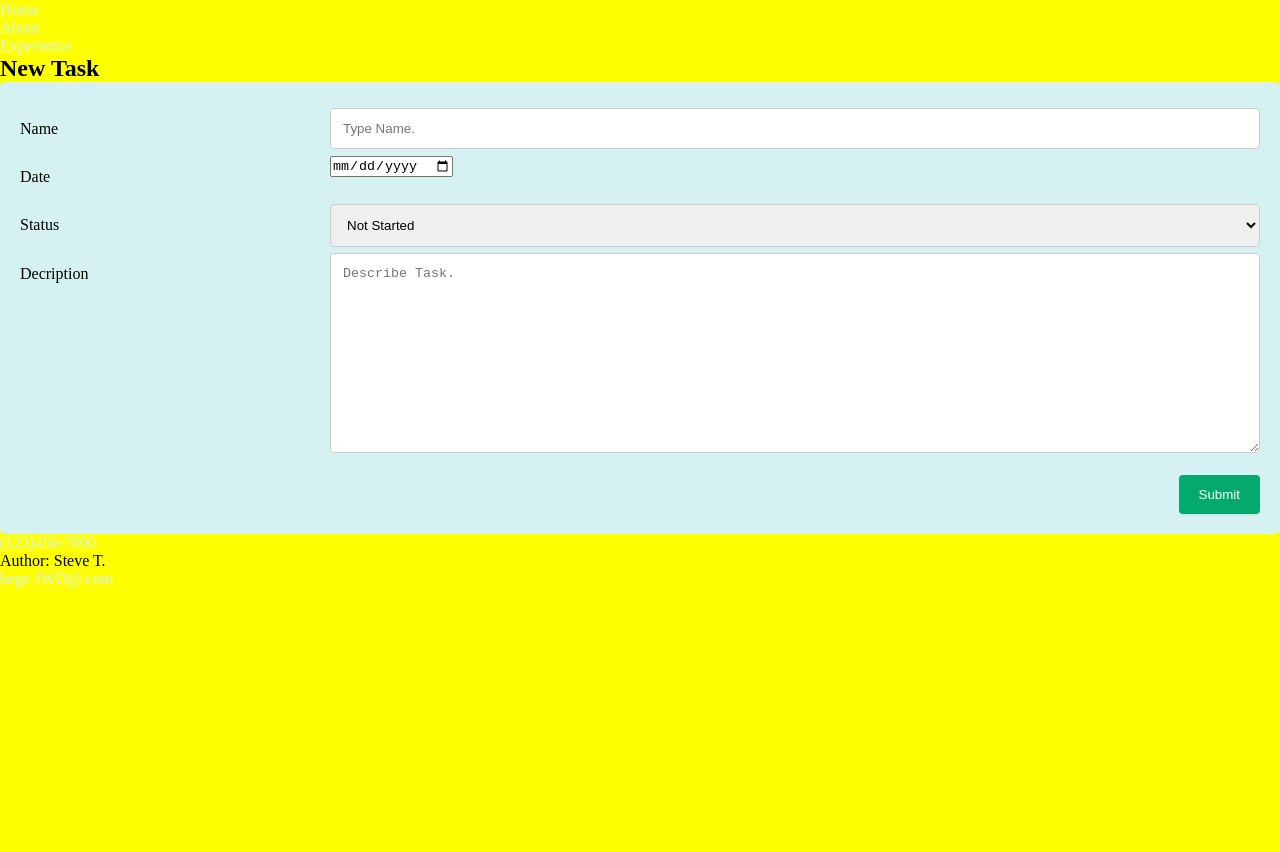
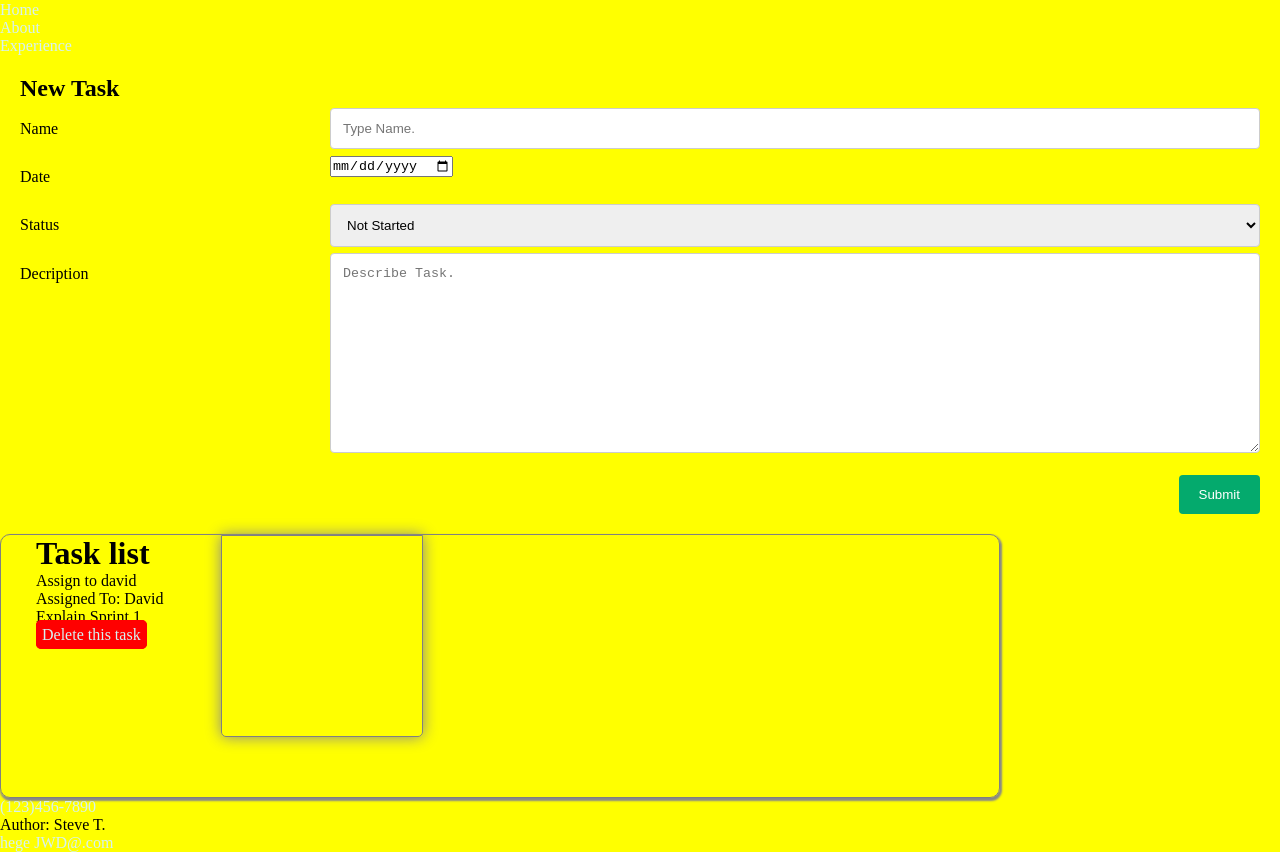
Before and after one commit to FuzzyLittleRabbit/Class-Project, a plain HTML site: page index.html in a window 1280 px wide. Shown: the part 67-919 px from the top of the page. Before the commit the page ends 800 px from the top, so only its background shows below. Drawn offline with Linux system fonts and the light colour scheme.

Commit message:
HTML Card

```diff
--- a/index.html
+++ b/index.html
@@ -6,6 +6,7 @@
         background-color: yellow;
       }
     </style>
+  </head>
 
     <meta charset="utf-8">
     <meta name="viewport" content="width=device-width">
@@ -31,8 +32,9 @@
   </header>
 
   <main>
-   <h2>New Task</h2>
+
 <div class="container">
+  <h2>New Task</h2>
   <form action="/action_page.php">
   <div class="row">
     <div class="col-25">
@@ -76,6 +78,18 @@
   </div>
   </form>
 </div>
+
+    <div class="table1">
+    <span>
+        <h1>Task list</h1>
+        <p>Assign to david</p>
+        <p>Assigned To: David</p>
+        <p>Explain Sprint 1</p>
+        <a href="#"><span>Delete this task</span></a> </span>
+
+    <div class="table2">
+
+</div>
   </main>
 
   <footer>
--- a/style.css
+++ b/style.css
@@ -10,7 +10,6 @@
 .navbar-links {
   padding: 0;
   margin: 0;
-
 }
   /* form */
   input[type=text], select, textarea {
@@ -42,7 +41,7 @@
 
   .container {
     border-radius: 5px;
-    background-color: #d6f1f1;
+    background-color: yellow;
     padding: 20px;
   }
 
```
